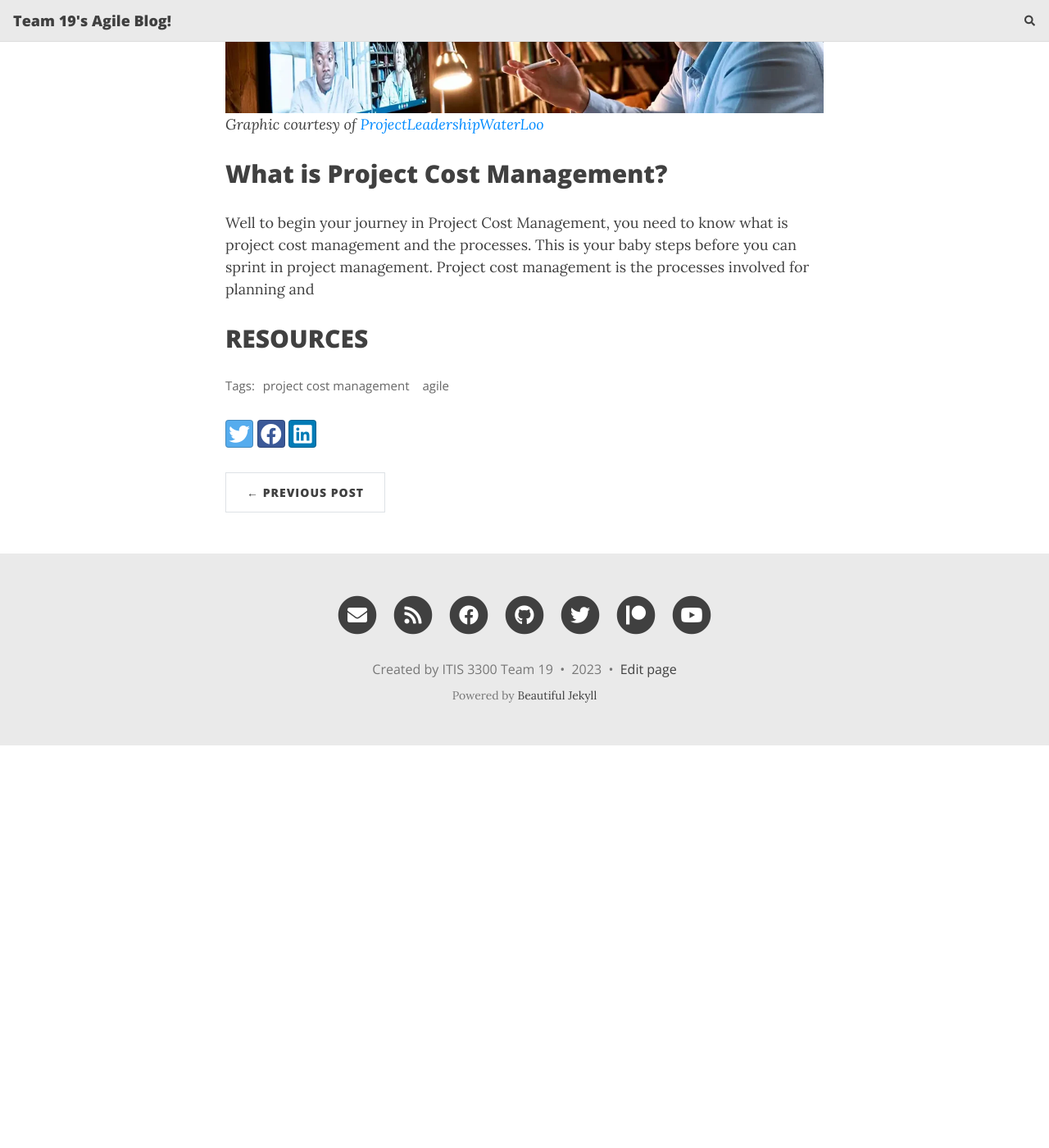
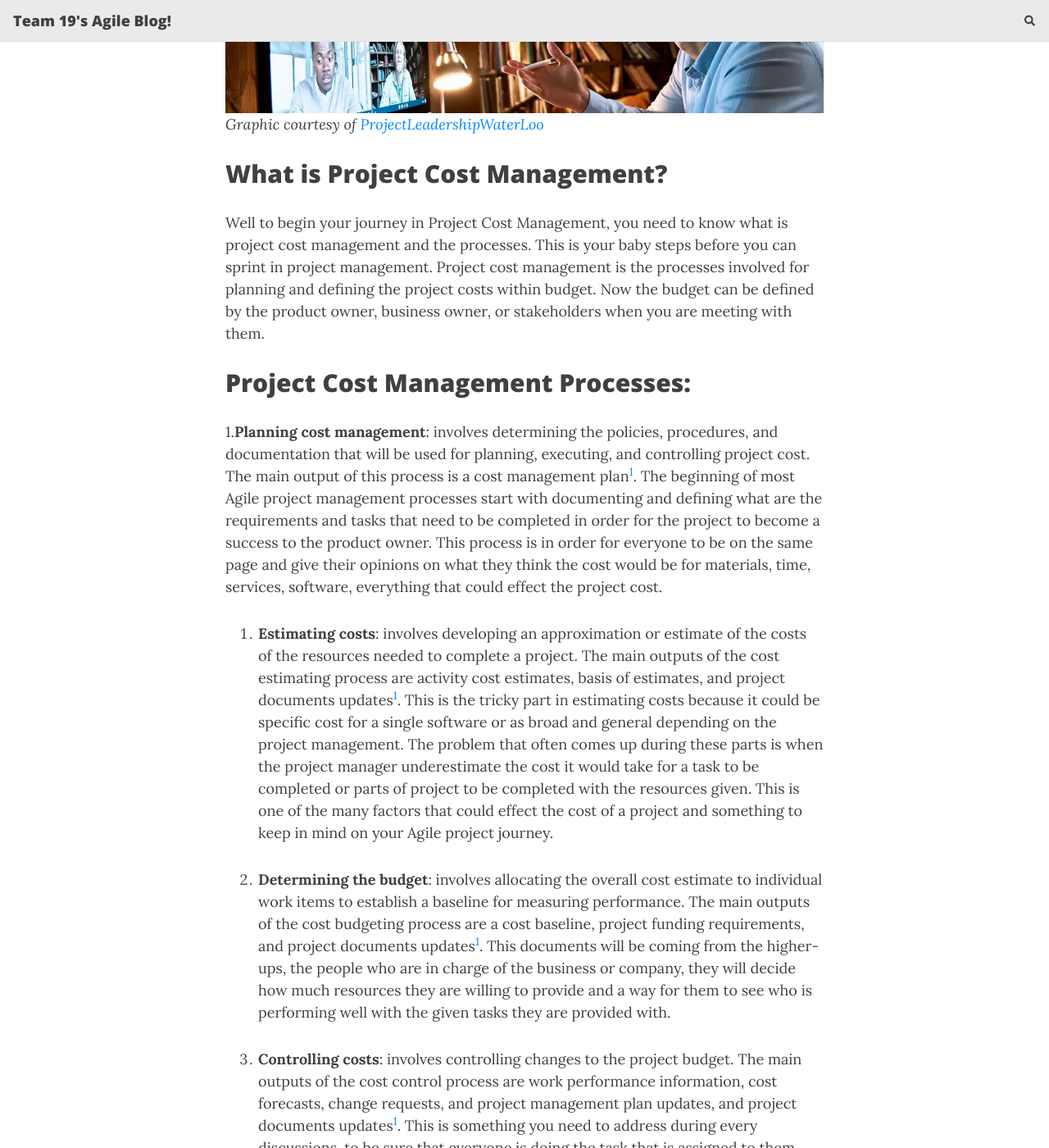
Before and after one commit to dlouangr/agile-blog, a Jekyll site: the page built from _posts/2023-10-09-Scrum-Master-Guidance-for-facilitating-discussion-during-cost-management.md, in a window 1280 px wide and 1400 px high, scrolled down 1088 px. Shown: the whole window at 82% size. Built offline with Jekyll 4.4.1, drawn with Linux system fonts in a browser that asks for light colours; nearby versions of some CDN libraries; comment, search, counter and statistics services are not loaded; before the commit the page ends 1997 px from its top, so only the background shows below that; some of the changed text lies outside the part shown.

Commit message:
Update 2023-10-09-Scrum-Master-Guidance-for-facilitating-discussion-during-cost-management.md

```diff
--- a/_posts/2023-10-09-Scrum-Master-Guidance-for-facilitating-discussion-during-cost-management.md
+++ b/_posts/2023-10-09-Scrum-Master-Guidance-for-facilitating-discussion-during-cost-management.md
@@ -14,8 +14,22 @@
 
 ## What is Project Cost Management?
 
-Well to begin your journey in Project Cost Management, you need to know what is project cost management and the processes. This is your baby steps before you can sprint in project management. Project cost management is the processes involved for planning and
+Well to begin your journey in Project Cost Management, you need to know what is project cost management and the processes. This is your baby steps before you can sprint in project management. Project cost management is the processes involved for planning and defining the project costs within budget. Now the budget can be defined by the product owner, business owner, or stakeholders when you are meeting with them.
+
+## Project Cost Management Processes:
+
+1.**Planning cost management**: involves determining the policies, procedures, and documentation that will be used for planning, executing, and controlling project cost. The main output of this process is a cost management plan[^3]. The beginning of most Agile project management processes start with documenting and defining what are the requirements and tasks that need to be completed in order for the project to become a success to the product owner. This process is in order for everyone to be on the same page and give their opinions on what they think the cost would be for materials, time, services, software, everything that could effect the project cost.
+
+2. **Estimating costs**: involves developing an approximation or estimate of the costs of the resources needed to complete a project. The main outputs of the cost estimating process are activity cost estimates, basis of estimates, and project documents updates[^3]. This is the tricky part in estimating costs because it could be specific cost for a single software or as broad and general depending on the project management. The problem that often comes up during these parts is when the project manager underestimate the cost it would take for a task to be completed or parts of project to be completed with the resources given. This is one of the many factors that could effect the cost of a project and something to keep in mind on your Agile project journey.
+
+3. **Determining the budget**: involves allocating the overall cost estimate to individual work items to establish a baseline for measuring performance. The main outputs of the cost budgeting process are a cost baseline, project funding requirements, and project documents updates[^3]. This documents will be coming from the higher-ups, the people who are in charge of the business or company, they will decide how much resources they are willing to provide and a way for them to see who is performing well with the given tasks they are provided with.
+
+4. **Controlling costs**: involves controlling changes to the project budget. The main outputs of the cost control process are work performance information, cost forecasts, change requests, and project management plan updates, and project documents updates[^3]. This is something you need to address during every discussions, to be sure that everyone is doing the task that is assigned to them and helps you keep track if you are on track to completing your project within the provided time.
+
+
 
 ## RESOURCES
 
-[^1]: "."[TechTarget](https://www.productplan.com/glossary/agile-principles/).
+[^1]: "What is Cost Management."[TechTarget](https://www.techtarget.com/whatis/definition/cost-management).
+[^2]: "Agile Project Cost Management."[ProjectLeadershipWaterLoo](https://projectleadershipwaterloo.wordpress.com/2019/12/16/agile-project-cost-management/).
+[^3]: "Information Technology Project Management"[handoutset](https://handoutset.com/wp-content/uploads/2022/05/Information-Technology-Project-Management-Kathy-Schwalbe.pdf).
```
